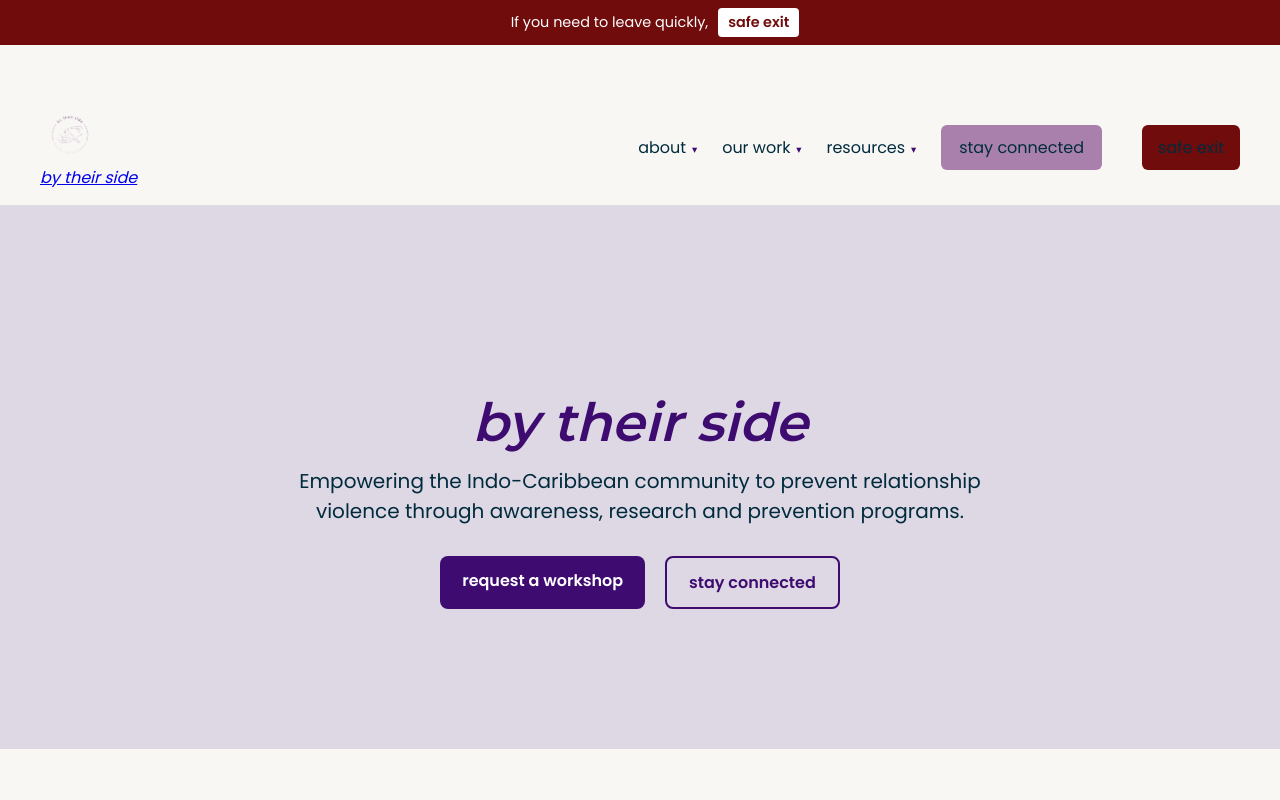
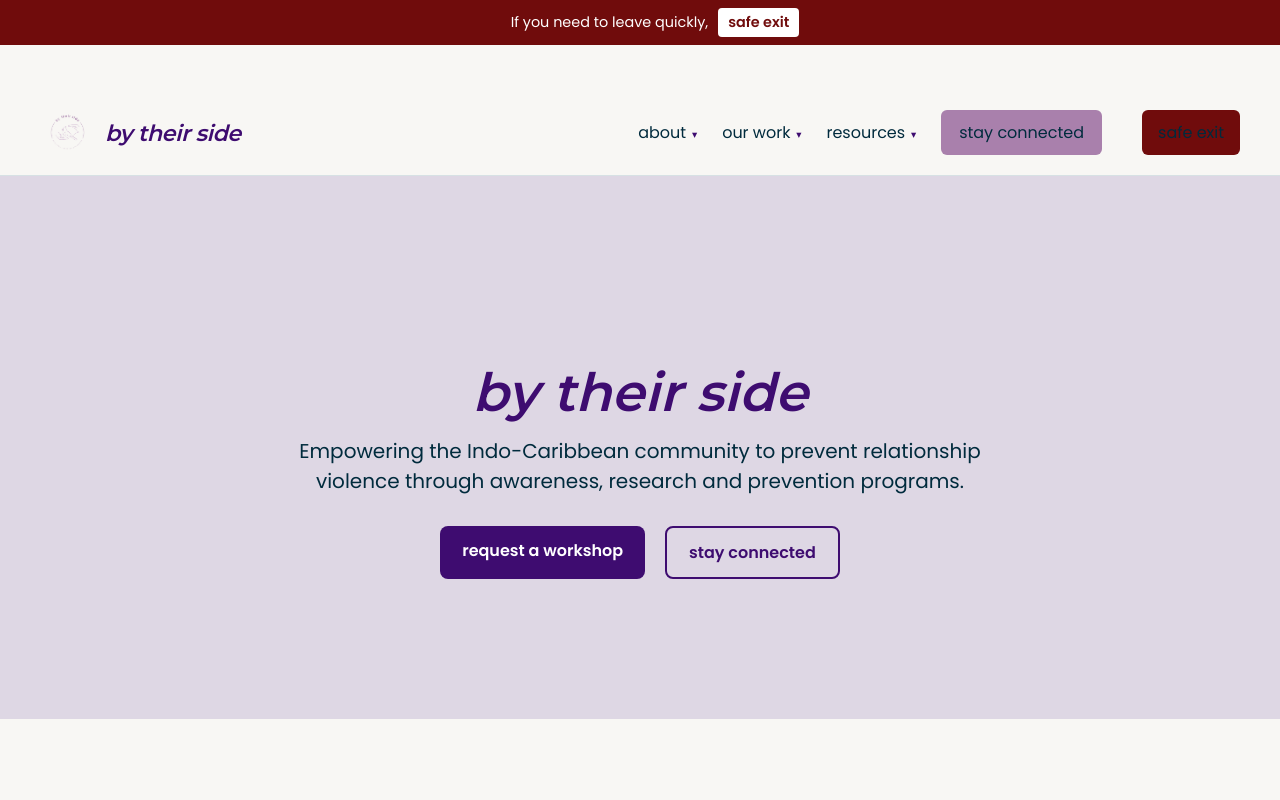
Before and after one commit to RheaR12/by.theirside, a plain HTML site: page index.html in a window 1280 px wide. Shown: the top 800 px of the page. Drawn offline with Linux system fonts and the light colour scheme.

Commit message:
Update styles.css

```diff
--- a/styles.css
+++ b/styles.css
@@ -174,6 +174,29 @@ header {
   display: block;
 }
 
+/* =========================================
+   BRAND (Logo + Text)
+========================================= */
+
+.brand {
+  display: flex;
+  align-items: center;
+  gap: 10px;
+  text-decoration: none;
+}
+
+.brand-logo {
+  height: 55px;
+  width: auto;
+}
+
+.brand-text {
+  font-family: 'Montserrat', sans-serif;
+  font-size: 1.4rem;
+  font-weight: 600;
+  color: var(--purple); /* OR var(--navy) if preferred */
+  letter-spacing: -0.5px;
+}
 
 
 /* =========================================
```
